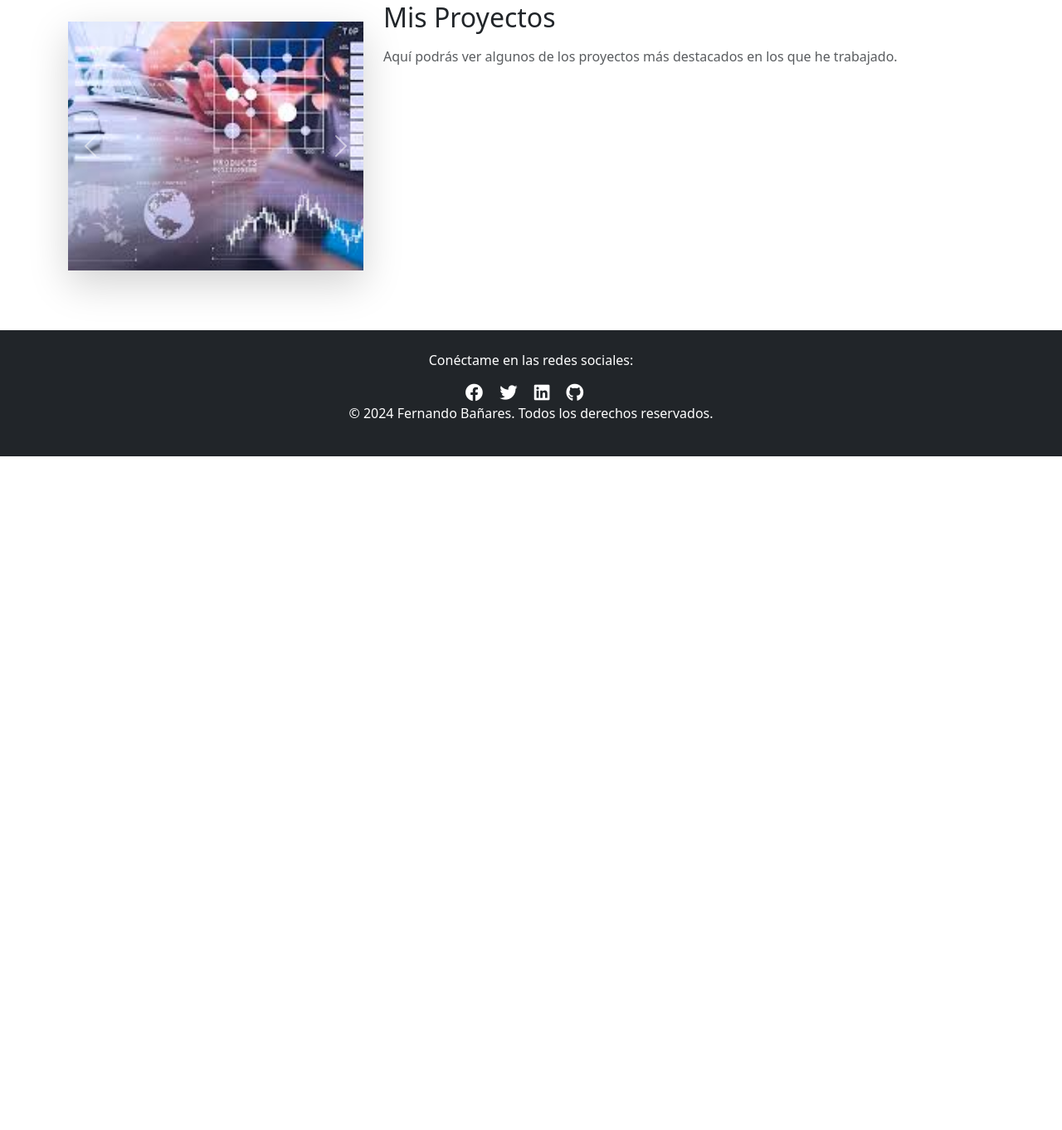
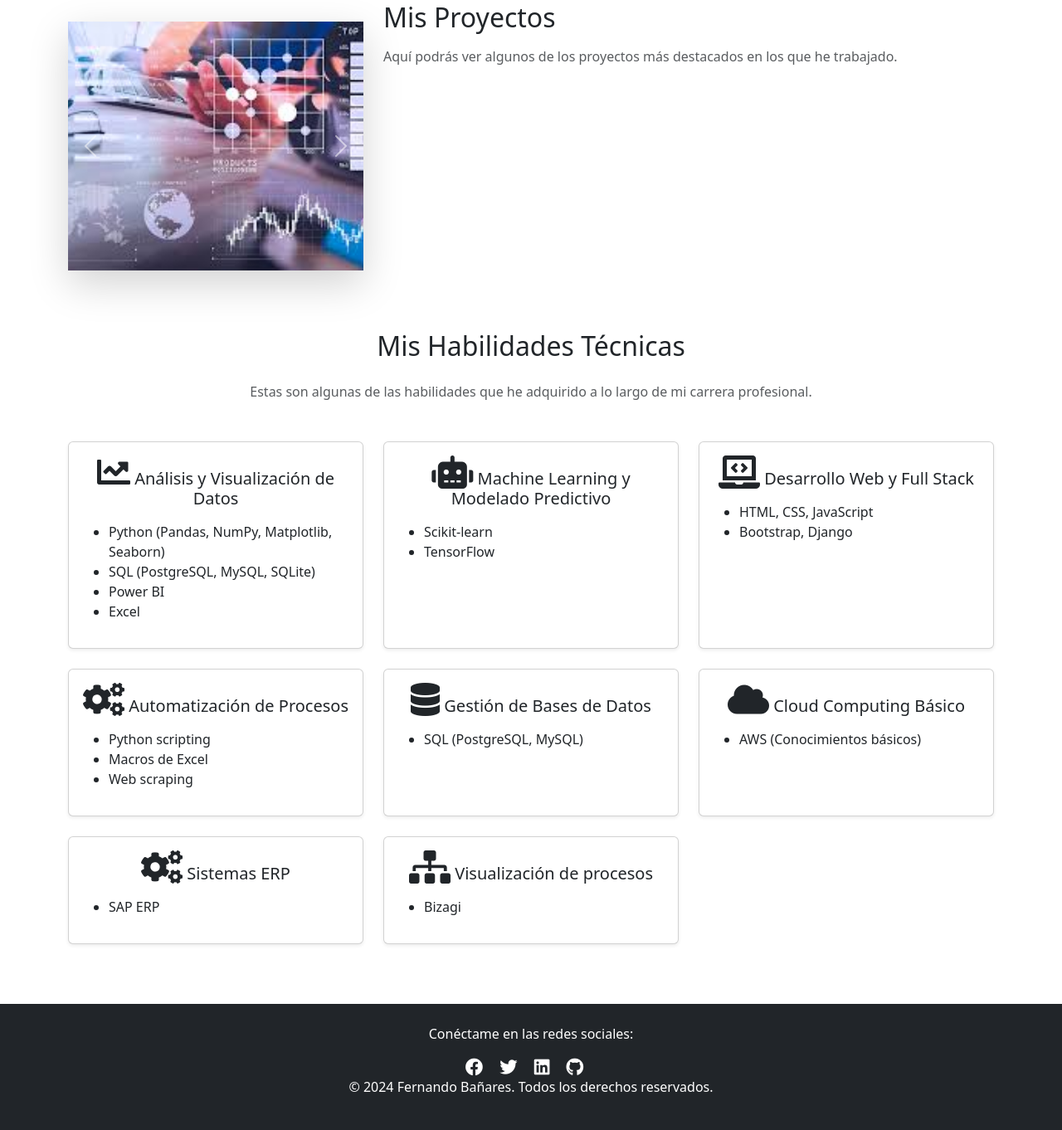
Before and after one commit to fernandobanares/portafolio1, a Django app: page / in a window 1280 px wide. Shown: the part 94-1456 px from the top of the page at 83% size. Before the commit the page ends 644 px from the top, so only its background shows below. Run offline with Django 5.2, Linux system fonts and the light colour scheme; data that the repository does not hold is empty.

Commit message:
se agregan habilidades técnicas

```diff
--- a/templates/home.html
+++ b/templates/home.html
@@ -46,4 +46,108 @@
         </ul>
     </div>
 </div>
+
+<!-- Sección de habilidades técnicas -->
+<div class="row mt-5">
+    <div class="col-12">
+        <h2 class="text-center mb-4">Mis Habilidades Técnicas</h2>
+        <p class="text-center text-muted mb-5">Estas son algunas de las habilidades que he adquirido a lo largo de mi carrera profesional.</p>
+    </div>
+
+    <!-- Habilidades -->
+    <div class="col-md-4 mb-4">
+        <div class="card shadow-sm h-100">
+            <div class="card-body">
+                <h5 class="card-title text-center mb-3"><i class="fas fa-chart-line fa-2x"></i> Análisis y Visualización de Datos</h5>
+                <ul>
+                    <li>Python (Pandas, NumPy, Matplotlib, Seaborn)</li>
+                    <li>SQL (PostgreSQL, MySQL, SQLite)</li>
+                    <li>Power BI</li>
+                    <li>Excel</li>
+                </ul>
+            </div>
+        </div>
+    </div>
+
+    <div class="col-md-4 mb-4">
+        <div class="card shadow-sm h-100">
+            <div class="card-body">
+                <h5 class="card-title text-center mb-3"><i class="fas fa-robot fa-2x"></i> Machine Learning y Modelado Predictivo</h5>
+                <ul>
+                    <li>Scikit-learn</li>
+                    <li>TensorFlow</li>
+                </ul>
+            </div>
+        </div>
+    </div>
+
+    <div class="col-md-4 mb-4">
+        <div class="card shadow-sm h-100">
+            <div class="card-body">
+                <h5 class="card-title text-center mb-3"><i class="fas fa-laptop-code fa-2x"></i> Desarrollo Web y Full Stack</h5>
+                <ul>
+                    <li>HTML, CSS, JavaScript</li>
+                    <li>Bootstrap, Django</li>
+                </ul>
+            </div>
+        </div>
+    </div>
+
+    <div class="col-md-4 mb-4">
+        <div class="card shadow-sm h-100">
+            <div class="card-body">
+                <h5 class="card-title text-center mb-3"><i class="fas fa-cogs fa-2x"></i> Automatización de Procesos</h5>
+                <ul>
+                    <li>Python scripting</li>
+                    <li>Macros de Excel</li>
+                    <li>Web scraping</li>
+                </ul>
+            </div>
+        </div>
+    </div>
+
+    <div class="col-md-4 mb-4">
+        <div class="card shadow-sm h-100">
+            <div class="card-body">
+                <h5 class="card-title text-center mb-3"><i class="fas fa-database fa-2x"></i> Gestión de Bases de Datos</h5>
+                <ul>
+                    <li>SQL (PostgreSQL, MySQL)</li>
+                </ul>
+            </div>
+        </div>
+    </div>
+
+    <div class="col-md-4 mb-4">
+        <div class="card shadow-sm h-100">
+            <div class="card-body">
+                <h5 class="card-title text-center mb-3"><i class="fas fa-cloud fa-2x"></i> Cloud Computing Básico</h5>
+                <ul>
+                    <li>AWS (Conocimientos básicos)</li>
+                </ul>
+            </div>
+        </div>
+    </div>
+
+    <div class="col-md-4 mb-4">
+        <div class="card shadow-sm h-100">
+            <div class="card-body">
+                <h5 class="card-title text-center mb-3"><i class="fas fa-cogs fa-2x"></i> Sistemas ERP</h5>
+                <ul>
+                    <li>SAP ERP</li>
+                </ul>
+            </div>
+        </div>
+    </div>
+
+    <div class="col-md-4 mb-4">
+        <div class="card shadow-sm h-100">
+            <div class="card-body">
+                <h5 class="card-title text-center mb-3"><i class="fas fa-sitemap fa-2x"></i> Visualización de procesos</h5>
+                <ul>
+                    <li>Bizagi</li>
+                </ul>
+            </div>
+        </div>
+    </div>
+</div>
 {% endblock %}
```
